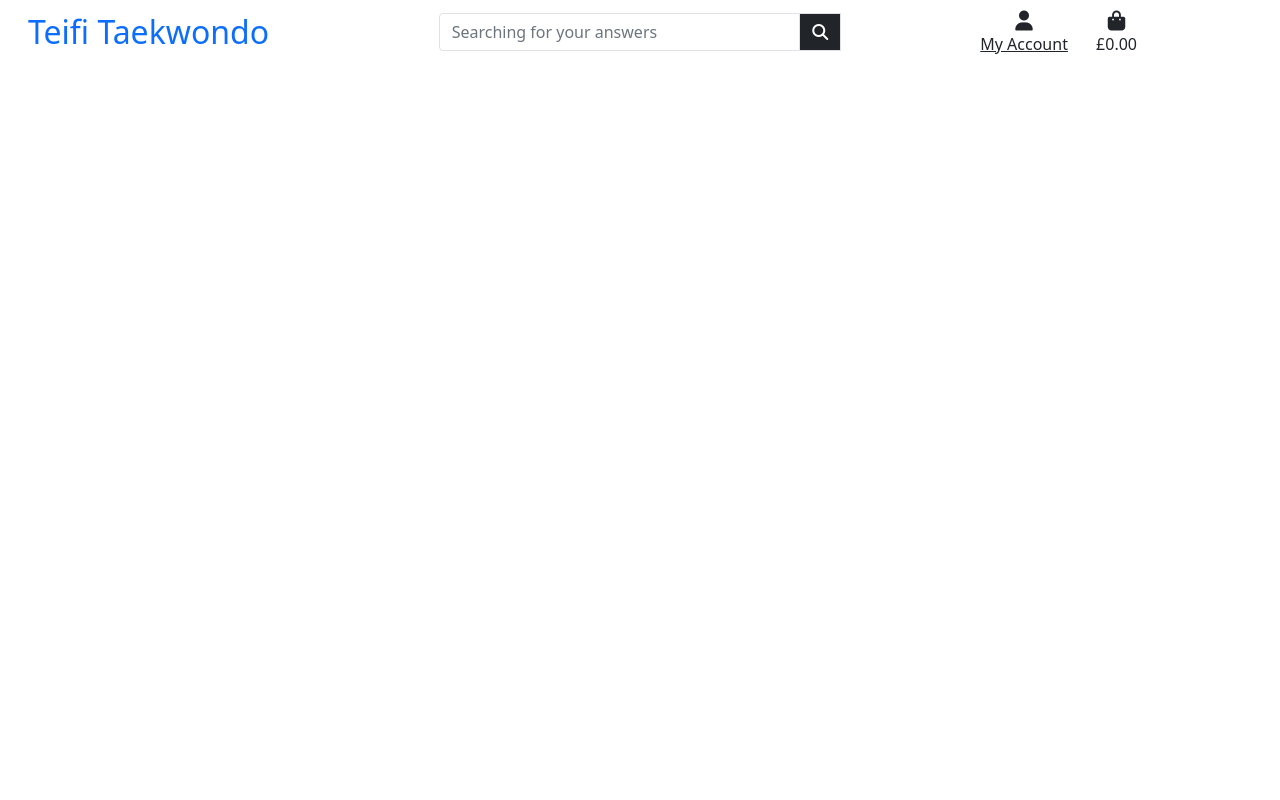
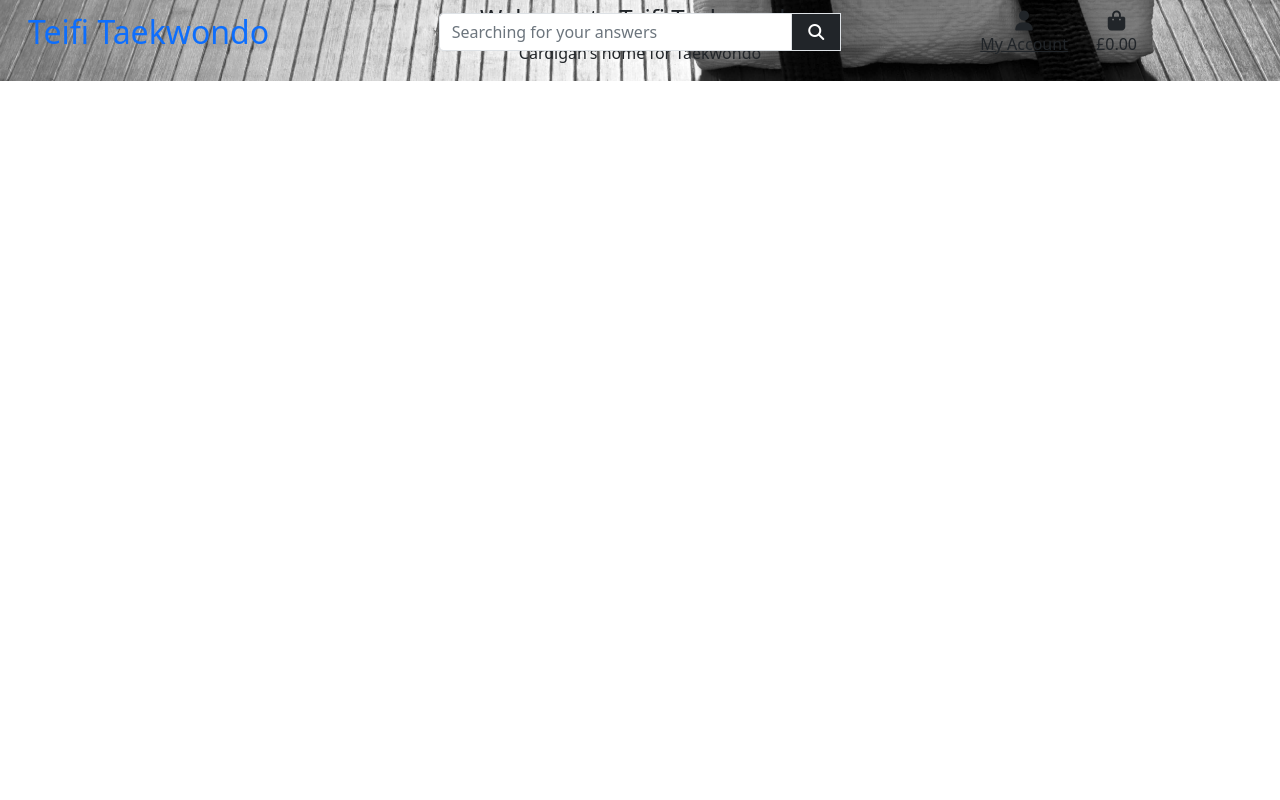
Before and after one commit to tloveday/MS4, a Django app: page / in a window 1280 px wide. Run offline with Django 3.2, Linux system fonts and the light colour scheme; some libraries are stand-ins or nearby versions.

Commit message:
addition of media and static directories and CSS files

```diff
--- a/home/templates/home/index.html
+++ b/home/templates/home/index.html
@@ -3,10 +3,21 @@
 
 {% block page_header%}
     <div class="container header-container">
-        <div class="col"></div>
+        <div class="row">
+            <div class="col"></div>
+        </div>
     </div>
 {% endblock %}
 
 {% block content%}
-
+    <div class="jumbotron-section">
+        <div class="row jumbotron-container">
+            <div class="col-12">
+                <div class="jumbotron text-center jumbotron-content">
+                    <h4 class="pt-1">Welcome to Teifi Taekwondo</h4>
+                    <p>Cardigan's home for Taekwondo</p>
+                </div>
+            </div>
+        </div>
+    </div>
 {% endblock %}
--- /dev/null
+++ b/static/css/base.css
@@ -0,0 +1,28 @@
+html{
+    height: 100%;
+}
+
+/* Landing Page -Index.html- */
+.jumbotron-section{
+    background: url('/media/images//hero1.png') no-repeat center center;
+    background-size: cover;
+    height: inherit;
+    width: 100%;
+
+    display: flex;
+    align-items: center;
+    justify-content: center;
+
+    position: fixed;
+}
+
+/* Bulma */
+.icon{
+    align-items: center;
+    display: inline-flex;
+    justify-content: center;
+    height: 1.5rem;
+    width: 1.5rem;
+}
+
+/* Media Queries */
--- a/teifitkd/settings.py
+++ b/teifitkd/settings.py
@@ -147,6 +147,10 @@ USE_TZ = True
 # https://docs.djangoproject.com/en/3.2/howto/static-files/
 
 STATIC_URL = '/static/'
+STATICFILES_DIRS = (os.path.join(BASE_DIR, 'static'),)
+
+MEDIA_URL = '/media/'
+MEDIA_ROOT = os.path.join(BASE_DIR, 'media')
 
 # Default primary key field type
 # https://docs.djangoproject.com/en/3.2/ref/settings/#default-auto-field
--- a/teifitkd/urls.py
+++ b/teifitkd/urls.py
@@ -15,9 +15,11 @@ Including another URLconf
 """
 from django.contrib import admin
 from django.urls import path, include
+from django.conf import settings
+from django.conf.urls.static import static
 
 urlpatterns = [
     path('admin/', admin.site.urls),
     path('accounts/', include('allauth.urls')),
     path('', include('home.urls')),
-]
+] + static(settings.MEDIA_URL, document_root=settings.MEDIA_ROOT)
--- a/templates/base.html
+++ b/templates/base.html
@@ -12,15 +12,16 @@
 
         {% block corecss %}
             <!-- Bootstrap CSS & JS-->
+            <link rel="stylesheet" href="{% static 'css/base.css' %}">
             <link href="https://cdn.jsdelivr.net/npm/bootstrap@5.1.3/dist/css/bootstrap.min.css" rel="stylesheet" integrity="sha384-1BmE4kWBq78iYhFldvKuhfTAU6auU8tT94WrHftjDbrCEXSU1oBoqyl2QvZ6jIW3" crossorigin="anonymous">
-             <!-- Font Awesomw-->
-            <script src="https://kit.fontawesome.com/cbf695508f.js" crossorigin="anonymous"></script>
         {% endblock %}
 
         {% block corejs%}
-             <!-- Bootstrap CSS & JS-->
+            <!-- Bootstrap CSS & JS-->
             <script src="https://code.jquery.com/jquery-3.6.0.min.js" integrity="sha256-/xUj+3OJU5yExlq6GSYGSHk7tPXikynS7ogEvDej/m4=" crossorigin="anonymous"></script>
-             <!-- JQuery-->
+            <!-- Font Awesome-->
+            <script src="https://kit.fontawesome.com/cbf695508f.js" crossorigin="anonymous"></script>
+            <!-- JQuery-->
             <script src="https://cdn.jsdelivr.net/npm/bootstrap@5.1.3/dist/js/bootstrap.bundle.min.js" integrity="sha384-ka7Sk0Gln4gmtz2MlQnikT1wXgYsOg+OMhuP+IlRH9sENBO0LRn5q+8nbTov4+1p" crossorigin="anonymous"></script>
         {% endblock %}
 
```
Also changed, not shown: media/images/hero1.png (added).
